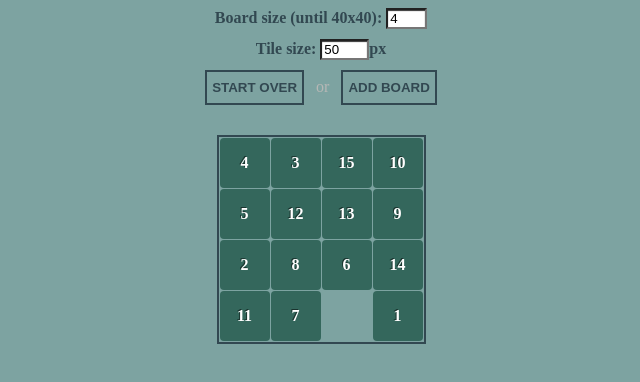
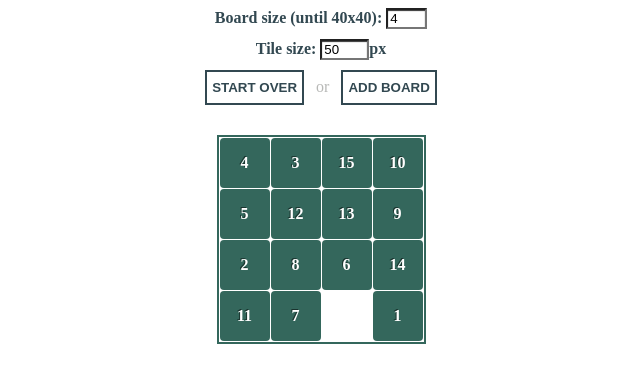
Before and after one commit to gsuxlzt/fifteen-puzzle, a website: page index.html in a window 1280 px wide. Shown: the whole page, without its empty margins (319-959 px from the left). Drawn offline with Linux system fonts and the light colour scheme.

Commit message:
:lipstick: fix styling of board. add style for finished puzzle.

```diff
--- a/styles.css
+++ b/styles.css
@@ -1,6 +1,5 @@
 body {
     text-align: center;
-    background-color: #7da3a1;
 }
 
 .wrap {
@@ -52,7 +51,7 @@ body {
 .puzzle {
     margin: 10px auto;
     position: relative;
-    border: 2px solid #324851;
+    border: 2px solid #34675c;
 }
 
 .tile {
@@ -69,9 +68,14 @@ body {
 
 .empty {
     z-index: 0;
-    background-color: #7da3a1;
+    background-color: white;
 }
 
 .sliding span {
     transition: all 0.2s;
 }
+
+.disabled, .disabled span{
+    background-color: gray;
+    cursor: not-allowed;
+}
```
